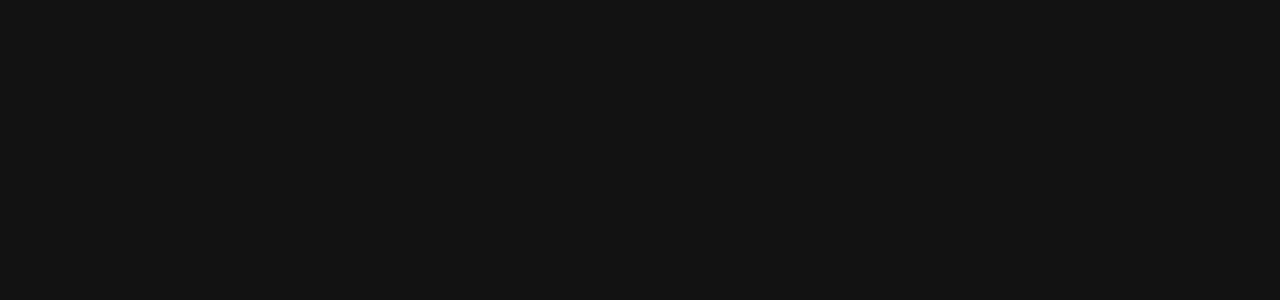
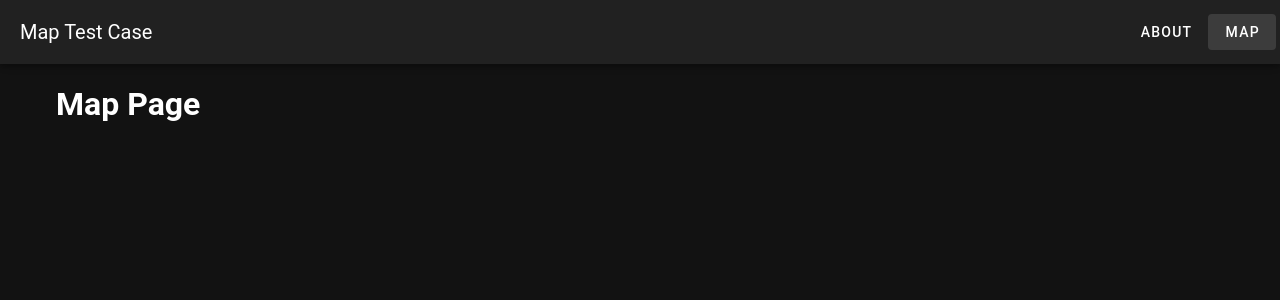
Before and after one commit to chernomord/test-case-zero, a Vue app: page /map in a window 1280 px wide. Before the commit this address had no page. Shown: the top 300 px of the page. Built offline with nearby package versions, Linux system fonts and the light colour scheme.

Commit message:
feat: pages & default route

```diff
--- a/src/App.vue
+++ b/src/App.vue
@@ -1,5 +1,12 @@
 <template>
   <v-app>
+    <v-app-bar app>
+      <v-toolbar-title>Map Test Case</v-toolbar-title>
+      <v-spacer></v-spacer>
+      <!-- Меню для навигации -->
+      <v-btn text to="/about">About</v-btn>
+      <v-btn text to="/map">Map</v-btn>
+    </v-app-bar>
     <v-main>
       <router-view />
     </v-main>
--- /dev/null
+++ b/src/pages/About.vue
@@ -0,0 +1,13 @@
+<script setup>
+
+</script>
+
+<template>
+  <v-container>
+    <h1>About Page</h1>
+  </v-container>
+</template>
+
+<style scoped lang="sass">
+
+</style>
--- /dev/null
+++ b/src/pages/Map.vue
@@ -0,0 +1,13 @@
+<script setup>
+
+</script>
+
+<template>
+  <v-container>
+    <h1>Map Page</h1>
+  </v-container>
+</template>
+
+<style scoped lang="sass">
+
+</style>
--- a/src/router/index.js
+++ b/src/router/index.js
@@ -9,9 +9,14 @@
 import { createRouter, createWebHistory } from 'vue-router/auto'
 import { routes } from 'vue-router/auto-routes'
 
+const customRoutes = [
+  { path: '/', redirect: '/map' },
+  ...routes,
+];
+
 const router = createRouter({
   history: createWebHistory(import.meta.env.BASE_URL),
-  routes,
+  routes: customRoutes,
 })
 
 // Workaround for https://github.com/vitejs/vite/issues/11804
```
